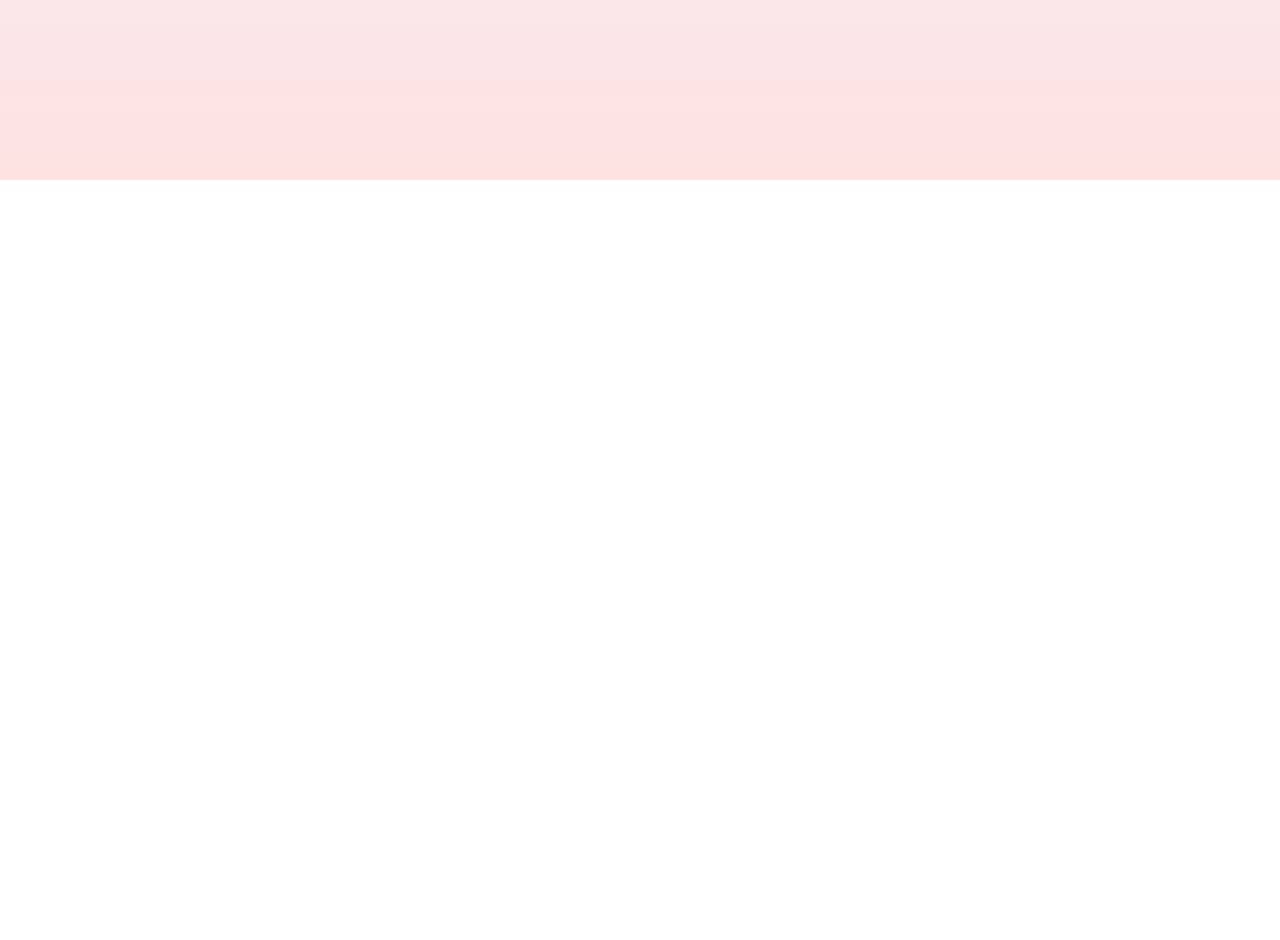
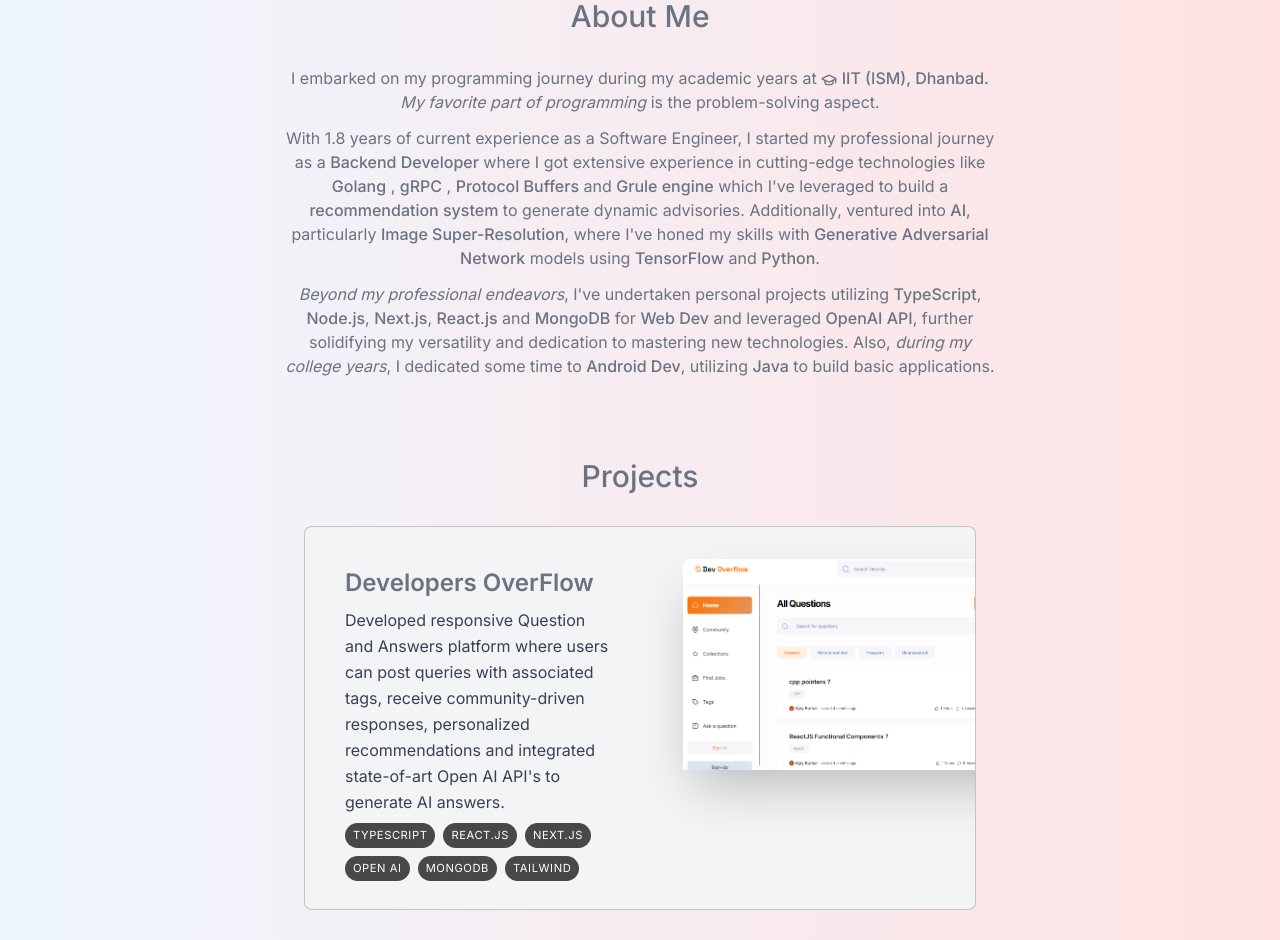
Before and after one commit to AbhaySingh5349/portfolio, a Next.js app: page / in a window 1280 px wide. Shown: the part 620-1560 px from the top of the page. Before the commit the page ends 800 px from the top, so only its background shows below. Built offline with nearby package versions, Linux system fonts and the light colour scheme.

Commit message:
added about me and project sections

```diff
--- a/app/layout.tsx
+++ b/app/layout.tsx
@@ -3,6 +3,7 @@
 import './globals.css';
 
 import { Navbar } from '@/components';
+import { useEffect } from 'react';
 
 const inter = Inter({ subsets: ['latin'] });
 
@@ -21,7 +22,8 @@
   return (
     <html lang="en">
       <body
-        className={`${inter.className} w-screen h-screen bg-gradient-to-b from-blue-50 to-red-100 relative text-gray-500 pt-32 sm:pt-24`}
+        id="gradient"
+        className={`${inter.className} w-screen h-[5000px] bg-gradient-to-r from-blue-50 to-red-100 relative text-gray-500 pt-32 sm:pt-24`}
       >
         <Navbar />
         {children}
--- a/app/page.tsx
+++ b/app/page.tsx
@@ -1,11 +1,14 @@
 import React from 'react';
 
-import { Intro } from '@/components';
+import { ContactLinks, SectionDivider, Intro, Projects } from '@/components';
 
 const Home = () => {
   return (
     <div className="flex flex-col items-center px-4">
+      <ContactLinks />
+      <SectionDivider />
       <Intro />
+      <Projects />
     </div>
   );
 };
--- /dev/null
+++ b/components/about/intro.tsx
@@ -0,0 +1,68 @@
+'use client';
+
+import React from 'react';
+
+import { motion } from 'framer-motion';
+import { LuGraduationCap } from 'react-icons/lu';
+
+import { SectionHeading } from '@/components';
+
+// <span className="font-medium">full-stack web development</span>
+
+const Intro = () => {
+  return (
+    <motion.section
+      className="mb-28 max-w-[45rem] text-center leading-6 sm:mb-20 scroll-mt-28"
+      initial={{ opacity: 0, y: 100 }}
+      animate={{ opacity: 1, y: 0 }}
+      transition={{ delay: 0.175 }}
+      id="intro"
+    >
+      <SectionHeading>About me</SectionHeading>
+      <p className="mb-3">
+        I embarked on my programming journey during my academic years at{' '}
+        <LuGraduationCap className="inline" />{' '}
+        <span className="font-medium">IIT (ISM), Dhanbad.</span>{' '}
+        <span className="italic">My favorite part of programming</span> is the
+        problem-solving aspect.
+      </p>
+
+      <p className="mb-3">
+        With 1.8 years of current experience as a Software Engineer, I started
+        my professional journey as a{' '}
+        <span className="font-medium">Backend Developer</span> where I got
+        extensive experience in cutting-edge technologies like{' '}
+        <span className="font-medium">Golang</span> ,{' '}
+        <span className="font-medium">gRPC</span> ,{' '}
+        <span className="font-medium">Protocol Buffers</span> and{' '}
+        <span className="font-medium">Grule engine</span> which I've leveraged
+        to build a <span className="font-medium">recommendation system</span> to
+        generate dynamic advisories. Additionally, ventured into{' '}
+        <span className="font-medium">AI</span>, particularly{' '}
+        <span className="font-medium">Image Super-Resolution</span>, where I've
+        honed my skills with{' '}
+        <span className="font-medium">Generative Adversarial Network</span>{' '}
+        models using <span className="font-medium">TensorFlow</span> and{' '}
+        <span className="font-medium">Python</span>.
+      </p>
+
+      <p>
+        <span className="italic">Beyond my professional endeavors</span>, I've
+        undertaken personal projects utilizing{' '}
+        <span className="font-medium">TypeScript</span>,{' '}
+        <span className="font-medium">Node.js</span>,{' '}
+        <span className="font-medium">Next.js</span>,{' '}
+        <span className="font-medium">React.js</span> and{' '}
+        <span className="font-medium">MongoDB</span> for{' '}
+        <span className="font-medium">Web Dev</span> and leveraged{' '}
+        <span className="font-medium">OpenAI API</span>, further solidifying my
+        versatility and dedication to mastering new technologies. Also,{' '}
+        <span className="italic">during my college years</span>, I dedicated
+        some time to <span className="font-medium">Android Dev</span>, utilizing{' '}
+        <span className="font-medium">Java</span> to build basic applications.
+      </p>
+    </motion.section>
+  );
+};
+
+export default Intro;
--- /dev/null
+++ b/components/about/projects.tsx
@@ -0,0 +1,29 @@
+import React from 'react';
+
+import { SectionHeading, ProjectCard } from '@/components';
+import { projectsData } from '@/lib';
+
+// title, description, tags, imageUrl
+
+const Projects = () => {
+  return (
+    <section>
+      <SectionHeading>Projects</SectionHeading>
+      <div>
+        {projectsData.map((project, index) => (
+          <React.Fragment key={index}>
+            {/* <ProjectCard {...project} /> */}
+            <ProjectCard
+              title={project.title}
+              description={project.description}
+              tags={Array.from(project.tags)}
+              imageUrl={project.imageUrl}
+            />
+          </React.Fragment>
+        ))}
+      </div>
+    </section>
+  );
+};
+
+export default Projects;
--- /dev/null
+++ b/components/cards/project.tsx
@@ -0,0 +1,76 @@
+'use client';
+
+import { useRef } from 'react';
+import Image from 'next/image';
+import { StaticImageData } from 'next/image';
+import { motion, useScroll, useTransform } from 'framer-motion';
+
+// type ProjectProps = (typeof projectsData)[number];
+type ProjectProps = {
+  title: string;
+  description: string;
+  tags: string[];
+  imageUrl: StaticImageData;
+};
+
+const ProjectCard = ({ title, description, tags, imageUrl }: ProjectProps) => {
+  const ref = useRef<HTMLDivElement>(null);
+  const { scrollYProgress } = useScroll({
+    target: ref,
+    // start animating: when end of view port reaches start of card
+    // end animating: when bottom of view port has gone 33% beyond end of card
+    offset: ['0 1', '1.33 1'],
+  });
+  const scaleProgess = useTransform(scrollYProgress, [0, 1], [0.8, 1]); // scaling happens from 0.8 -> 1
+  const opacityProgess = useTransform(scrollYProgress, [0, 1], [0.6, 1]); // opacity increases from 0.6 -> 1
+
+  return (
+    <motion.div
+      ref={ref}
+      style={{
+        scale: scaleProgess,
+        opacity: opacityProgess,
+      }}
+      className="group mb-3 sm:mb-8 last:mb-0"
+    >
+      <section className="bg-gray-100 max-w-[42rem] border border-black/20 rounded-lg overflow-hidden sm:pr-8 relative sm:h-[24rem] hover:bg-gray-200 transition sm:group-even:pl-8 dark:text-white dark:bg-white/10 dark:hover:bg-white/20">
+        <div className="pt-4 pb-7 px-2 sm:pl-10 sm:pr-2 sm:pt-10 sm:max-w-[50%] flex flex-col h-full sm:group-even:ml-[18rem]">
+          <h3 className="text-2xl font-semibold">{title}</h3>
+          <p className="mt-2 leading-relaxed text-gray-700 dark:text-white/70">
+            {description}
+          </p>
+          <ul className="flex flex-wrap mt-4 gap-2 sm:mt-auto">
+            {tags.map((tag: string, index: number) => (
+              <li
+                className="bg-black/[0.7] px-2 py-1 text-[0.7rem] uppercase tracking-wider text-white rounded-full dark:text-white/70"
+                key={index}
+              >
+                {tag}
+              </li>
+            ))}
+          </ul>
+        </div>
+
+        <Image
+          src={imageUrl}
+          alt="Project I worked on"
+          quality={90}
+          className="absolute hidden sm:block top-8 -right-40 w-[28.25rem] rounded-t-lg shadow-2xl
+                    transition
+                    group-hover:scale-[1.04]
+                    group-hover:-translate-x-3
+                    group-hover:translate-y-3
+                    group-hover:-rotate-2
+
+                    group-even:group-hover:translate-x-3
+                    group-even:group-hover:translate-y-3
+                    group-even:group-hover:rotate-2
+
+                    group-even:right-[initial] group-even:-left-40"
+        />
+      </section>
+    </motion.div>
+  );
+};
+
+export default ProjectCard;
--- a/components/header/intro.tsx
+++ b/components/header/contact_links.tsx
@@ -13,7 +13,7 @@
 
 import abhay_singh from '@/public/abhay_singh.jpeg';
 
-const Intro = () => {
+const ContactLinks = () => {
   return (
     <section>
       <div className="flex flex-col items-center justify-center">
@@ -33,6 +33,7 @@
               width="192"
               height="192"
               priority={true}
+              // quality={90}
               className="h-48 w-48 rounded-full object-cover border-[0.35rem] border-white shadow-xl"
             />
           </motion.div>
@@ -123,4 +124,4 @@
   );
 };
 
-export default Intro;
+export default ContactLinks;
--- /dev/null
+++ b/components/shared/section-heading.tsx
@@ -0,0 +1,13 @@
+type SectionHeadingData = {
+  children: React.ReactNode;
+};
+
+const SectionHeading = ({ children }: SectionHeadingData) => {
+  return (
+    <h2 className="text-3xl font-medium capitalize mb-8 text-center">
+      {children}
+    </h2>
+  );
+};
+
+export default SectionHeading;
--- /dev/null
+++ b/components/shared/section_divider.tsx
@@ -0,0 +1,15 @@
+'use client';
+
+import React from 'react';
+import { motion } from 'framer-motion';
+
+export default function SectionDivider() {
+  return (
+    <motion.div
+      className="bg-gray-300 my-12 h-16 w-1 rounded-full hidden sm:block dark:bg-opacity-20"
+      initial={{ opacity: 0, y: 100 }}
+      animate={{ opacity: 1, y: 0 }}
+      transition={{ delay: 0.125 }}
+    ></motion.div>
+  );
+}
--- a/lib/data.ts
+++ b/lib/data.ts
@@ -7,7 +7,7 @@
 
 import dev_overflow from '@/public/dev_overflow.png';
 import airbnb from '@/public/airbnb.png';
-// import messenger_app from '@public/messenger_app.png';
+import messenger_app from '@/public/messenger_app.png';
 
 export const links = [
   {
@@ -99,12 +99,12 @@
     ],
     imageUrl: airbnb,
   },
-  // {
-  //   title: 'Messenger App',
-  //   description: `Developed an Android application where users can chat and exchanges multi-media messages`,
-  //   tags: ['Java', 'Android SDK'],
-  //   imageUrl: messenger_app,
-  // },
+  {
+    title: 'Messenger App',
+    description: `Developed an Android application where users can find friends, send requests, chat and exchanges multi-media messages`,
+    tags: ['Java', 'Android SDK'],
+    imageUrl: messenger_app,
+  },
 ] as const;
 
 export const skillsData = [
```
Also changed, not shown: components/index.ts (+6 -1 lines), public/messenger_app.png.
